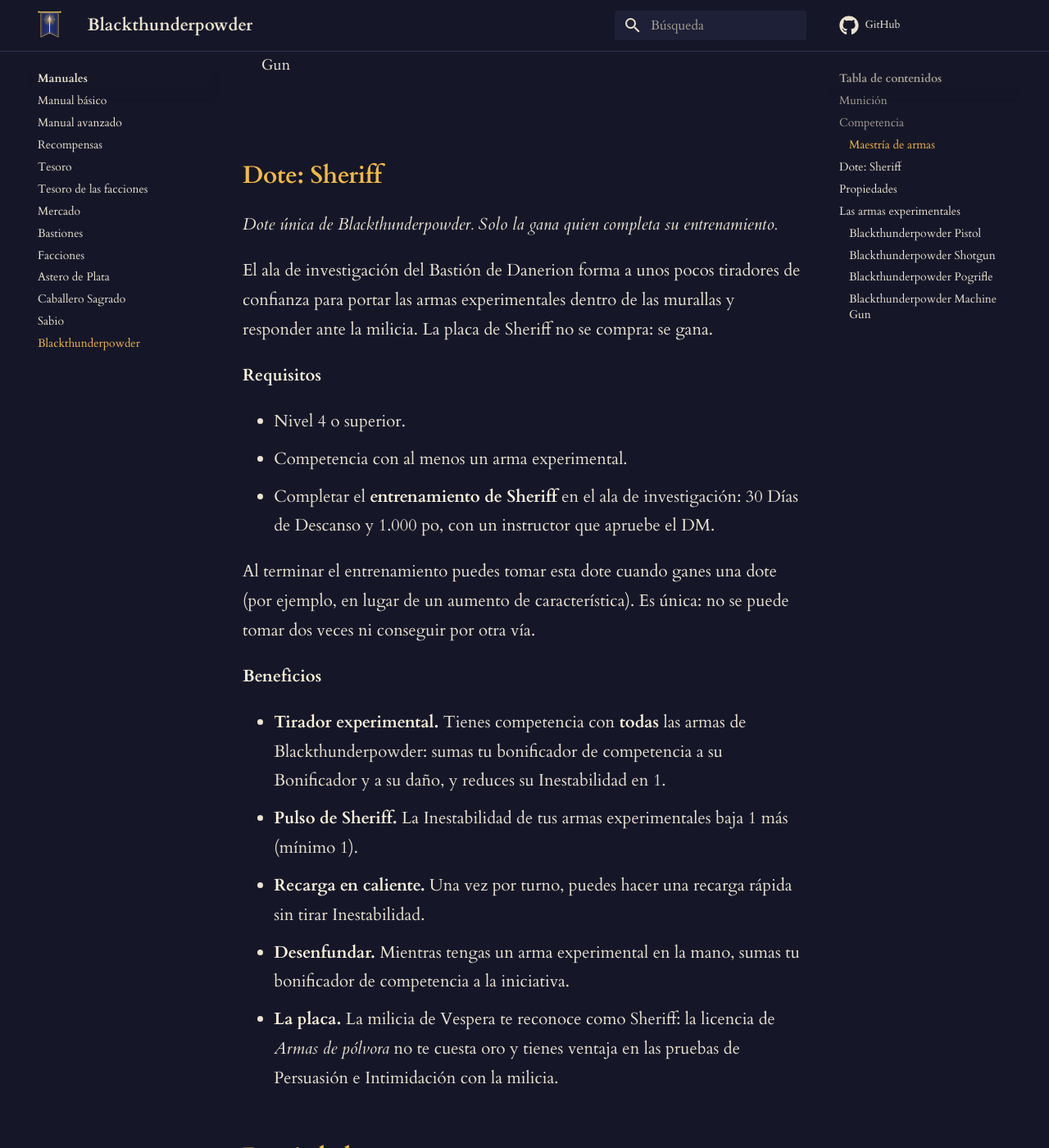
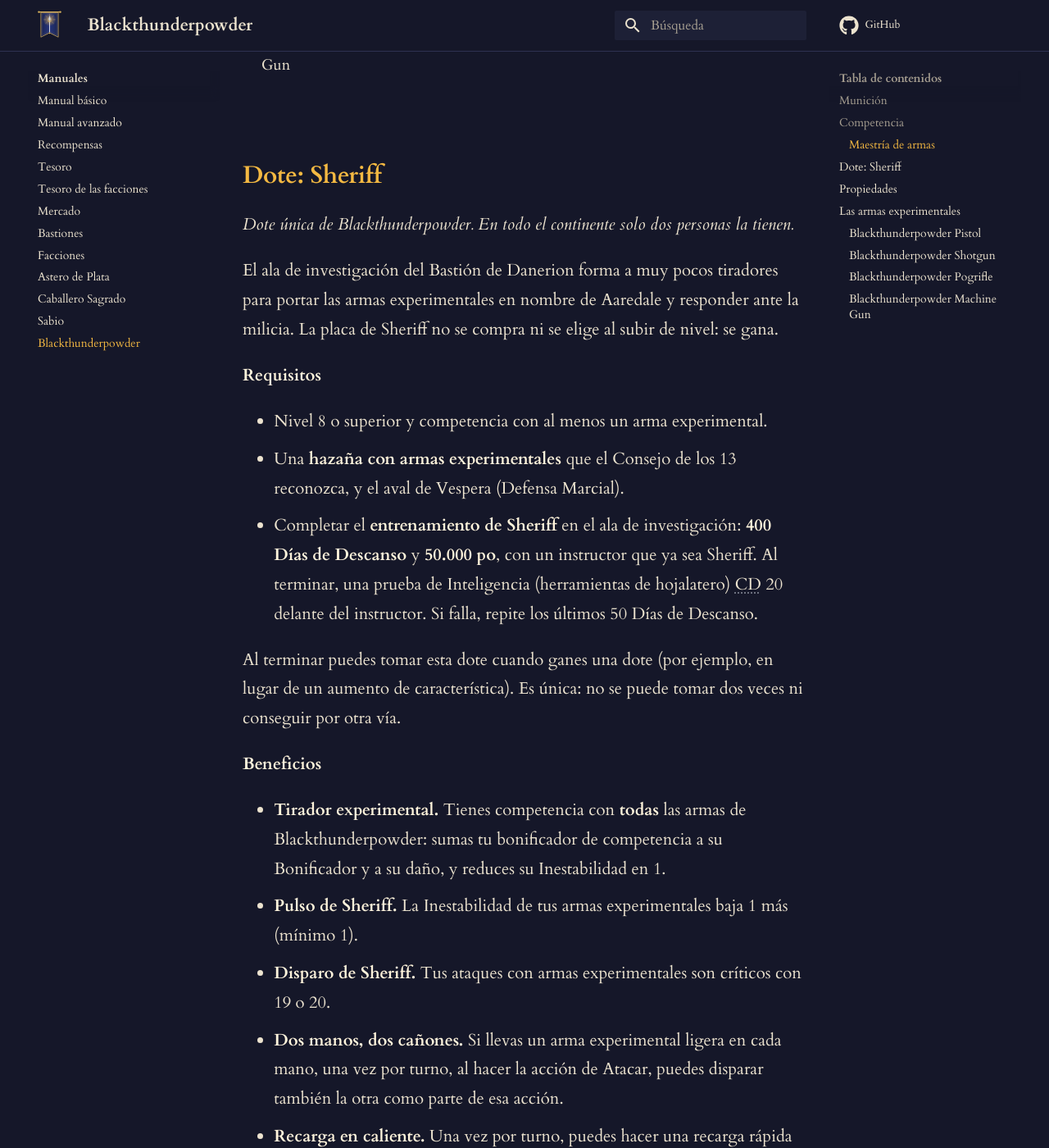
Before and after one commit to MagicFlee-hue/lanza-de-plata, an MkDocs documentation site: the page built from docs/documentos/blackthunderpowder.md, in a window 1280 px wide and 1400 px high, scrolled down 2817 px. Shown: the whole window at 82% size. Built offline with MkDocs 1.6.1 and Material for MkDocs 9.7.7, drawn with Linux system fonts in a browser that asks for light colours; comment, search, counter and statistics services are not loaded; some of the changed text lies outside the part shown.

Commit message:
Dote Sheriff: requisitos de dote única y beneficios nuevos

```diff
--- a/docs/documentos/blackthunderpowder.md
+++ b/docs/documentos/blackthunderpowder.md
@@ -33,23 +33,26 @@ Si tienes competencia con un arma experimental y el rasgo Weapon Mastery, puedes
 
 ## Dote: Sheriff
 
-*Dote única de Blackthunderpowder. Solo la gana quien completa su entrenamiento.*
+*Dote única de Blackthunderpowder. En todo el continente solo dos personas la tienen.*
 
-El ala de investigación del Bastión de Danerion forma a unos pocos tiradores de confianza para portar las armas experimentales dentro de las murallas y responder ante la milicia. La placa de Sheriff no se compra: se gana.
+El ala de investigación del Bastión de Danerion forma a muy pocos tiradores para portar las armas experimentales en nombre de Aaredale y responder ante la milicia. La placa de Sheriff no se compra ni se elige al subir de nivel: se gana.
 
 **Requisitos**
 
-- Nivel 4 o superior.
-- Competencia con al menos un arma experimental.
-- Completar el **entrenamiento de Sheriff** en el ala de investigación: 30 Días de Descanso y 1.000 po, con un instructor que apruebe el DM.
+- Nivel 8 o superior y competencia con al menos un arma experimental.
+- Una **hazaña con armas experimentales** que el Consejo de los 13 reconozca, y el aval de Vespera (Defensa Marcial).
+- Completar el **entrenamiento de Sheriff** en el ala de investigación: **400 Días de Descanso** y **50.000 po**, con un instructor que ya sea Sheriff. Al terminar, una prueba de Inteligencia (herramientas de hojalatero) CD 20 delante del instructor. Si falla, repite los últimos 50 Días de Descanso.
 
-Al terminar el entrenamiento puedes tomar esta dote cuando ganes una dote (por ejemplo, en lugar de un aumento de característica). Es única: no se puede tomar dos veces ni conseguir por otra vía.
+Al terminar puedes tomar esta dote cuando ganes una dote (por ejemplo, en lugar de un aumento de característica). Es única: no se puede tomar dos veces ni conseguir por otra vía.
 
 **Beneficios**
 
 - **Tirador experimental.** Tienes competencia con **todas** las armas de Blackthunderpowder: sumas tu bonificador de competencia a su Bonificador y a su daño, y reduces su Inestabilidad en 1.
 - **Pulso de Sheriff.** La Inestabilidad de tus armas experimentales baja 1 más (mínimo 1).
+- **Disparo de Sheriff.** Tus ataques con armas experimentales son críticos con 19 o 20.
+- **Dos manos, dos cañones.** Si llevas un arma experimental ligera en cada mano, una vez por turno, al hacer la acción de Atacar, puedes disparar también la otra como parte de esa acción.
 - **Recarga en caliente.** Una vez por turno, puedes hacer una recarga rápida sin tirar Inestabilidad.
+- **Mantenimiento de campo.** Si un arma experimental tuya fuera a romperse para siempre, en su lugar queda inservible hasta que la repares con herramientas de hojalatero durante un descanso largo.
 - **Desenfundar.** Mientras tengas un arma experimental en la mano, sumas tu bonificador de competencia a la iniciativa.
 - **La placa.** La milicia de Vespera te reconoce como Sheriff: la licencia de *Armas de pólvora* no te cuesta oro y tienes ventaja en las pruebas de Persuasión e Intimidación con la milicia.
 
```
